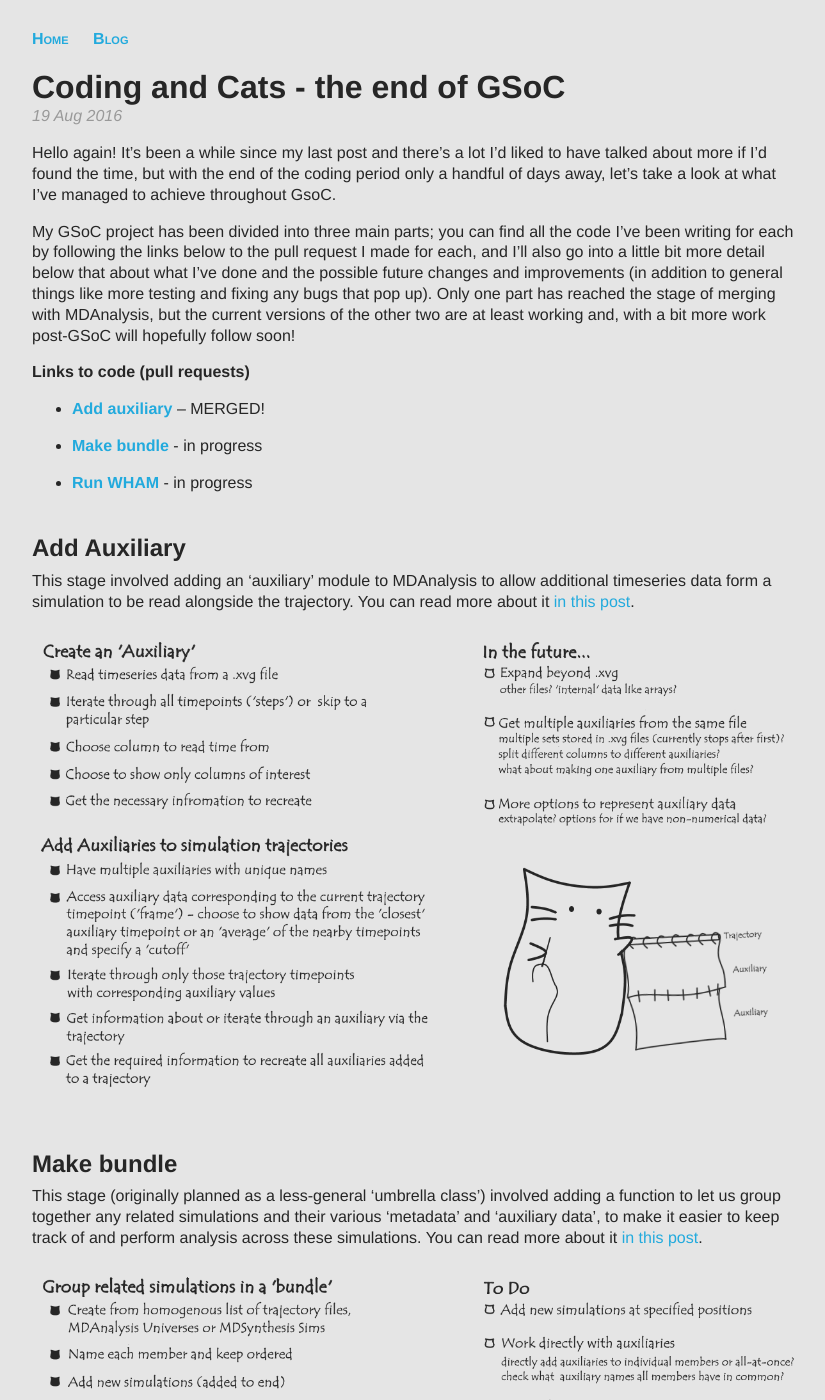
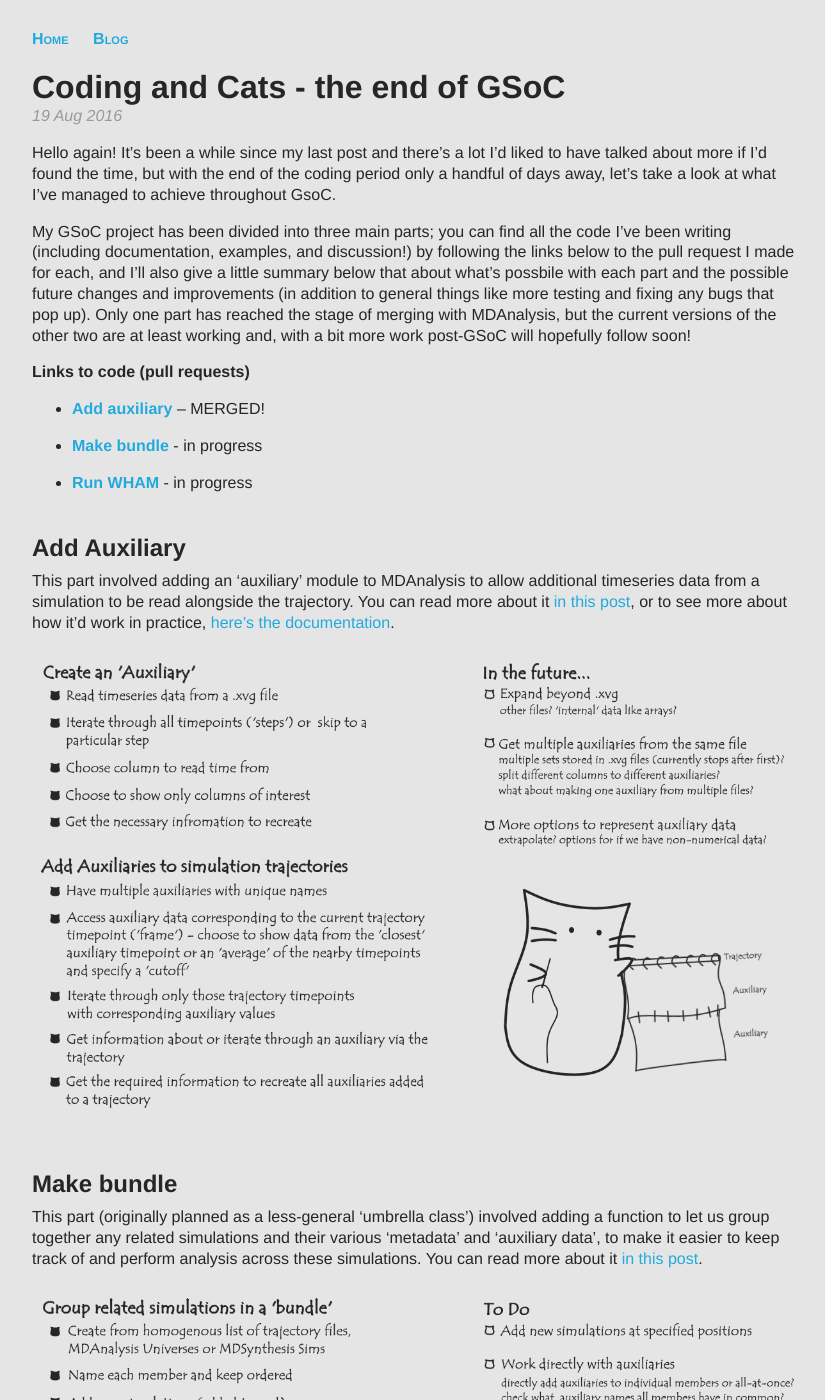
Before and after one commit to fiona-naughton/fiona-naughton.github.io, a Jekyll site: the page built from _posts/2016-08-19-Coding-and-cats:-the-end-of-GSoC.md, in a window 1280 px wide and 1400 px high. Shown: the whole window, without its empty margins (224-1049 px from the left). Built offline with Jekyll 4.4.1, drawn with Linux system fonts in a browser that asks for light colours; some of the changed text lies outside the part shown.

Commit message:
some rewording in post 8

```diff
--- a/_posts/2016-08-19-Coding-and-cats:-the-end-of-GSoC.md
+++ b/_posts/2016-08-19-Coding-and-cats:-the-end-of-GSoC.md
@@ -6,7 +6,7 @@
 
 Hello again! It's been a while since my last post and there's a lot I'd liked to have talked about more if I'd found the time, but with the end of the coding period only a handful of days away, let's take a look at what I've managed to achieve throughout GsoC.
 
-My GSoC project has been divided into three main parts; you can find all the code I've been writing for each by following the links below to the pull request I made for each, and I'll also go into a little bit more detail below that about what I've done and the possible future changes and improvements (in addition to general things like more testing and fixing any bugs that pop up). Only one part has reached the stage of merging with MDAnalysis, but the current versions of the other two are at least working and, with a bit more work post-GSoC will hopefully follow soon!
+My GSoC project has been divided into three main parts; you can find all the code I've been writing (including documentation, examples, and discussion!) by following the links below to the pull request I made for each, and I'll also give a little summary below that about what's possbile with each part and the possible future changes and improvements (in addition to general things like more testing and fixing any bugs that pop up). Only one part has reached the stage of merging with MDAnalysis, but the current versions of the other two are at least working and, with a bit more work post-GSoC will hopefully follow soon!
 
 **Links to code (pull requests)**
 
@@ -20,7 +20,7 @@
 <br>
 
 ## Add Auxiliary
-This stage involved adding an 'auxiliary' module to MDAnalysis to allow additional timeseries data form a simulation to be read alongside the trajectory. You can read more about it [in this post](http://fiona-naughton.github.io/blog/2016/06/04/Auxiliary-power-then-full-steam-ahead).
+This part involved adding an 'auxiliary' module to MDAnalysis to allow additional timeseries data from a simulation to be read alongside the trajectory. You can read more about it [in this post](http://fiona-naughton.github.io/blog/2016/06/04/Auxiliary-power-then-full-steam-ahead), or to see more about how it'd work in practice, [here's the documentation](http://www.mdanalysis.org/mdanalysis/documentation_pages/auxiliary/init.html).
 
 
 ![](/images/8AuxiliaryKitty.png){: .largestkitty}
@@ -28,7 +28,7 @@
 <br>
 
 ## Make bundle
-This stage (originally planned as a less-general 'umbrella class') involved adding a function to let us group together any related simulations and their various 'metadata' and 'auxiliary data', to make it easier to keep track of and perform analysis across these simulations. You can read more about it [in this post](http://fiona-naughton.github.io/blog/2016/07/13/Wrapping-the-Universe).
+This part (originally planned as a less-general 'umbrella class') involved adding a function to let us group together any related simulations and their various 'metadata' and 'auxiliary data', to make it easier to keep track of and perform analysis across these simulations. You can read more about it [in this post](http://fiona-naughton.github.io/blog/2016/07/13/Wrapping-the-Universe).
 
 
 ![](/images/8BundleKitty.png){: .largestkitty}
@@ -37,7 +37,7 @@
 
 
 ## Run WHAM
-The last stage involved writing a function to allow WHAM analysis to be performed in MDAnalysis. I didn't get around to making a post looking at this stage in particular, but you can check out the [original discussion on github](https://github.com/MDAnalysis/mdanalysis/issues/842). I mentioned WHAM back in [this post](http://fiona-naughton.github.io/blog/2016/05/25/What-is-this-MD-thing-anyway); it's an algorithm we can use to take data from a set of umbrella sampling simulations and calculate the 'Potential of Mean Force (PMF)' profile showing the (one-dimensional) energy landscape of the system we're simulating.
+The last part involved writing a function to allow WHAM analysis to be performed in MDAnalysis. I didn't get around to making a post looking at this part in particular, but you can check out the [original discussion on github](https://github.com/MDAnalysis/mdanalysis/issues/842). I mentioned WHAM back in [this post](http://fiona-naughton.github.io/blog/2016/05/25/What-is-this-MD-thing-anyway); it's an algorithm we can use to take data from a set of umbrella sampling simulations and calculate the 'Potential of Mean Force (PMF)' profile showing the (one-dimensional) energy landscape of the system we're simulating.
 
 Rather than write a new implementation, I've been writing a wrapper for [Alan Grossfield's implementation](http://membrane.urmc.rochester.edu/content/wham). Grossfield's WHAM is run from the command line and uses input files following a particular format. The idea of my wrapper is to allow WHAM to be run in a python script alongside other analysis, remove the need for specific file-formatting, and offer some additional options such as start and end times or changing energy units.
 
```
